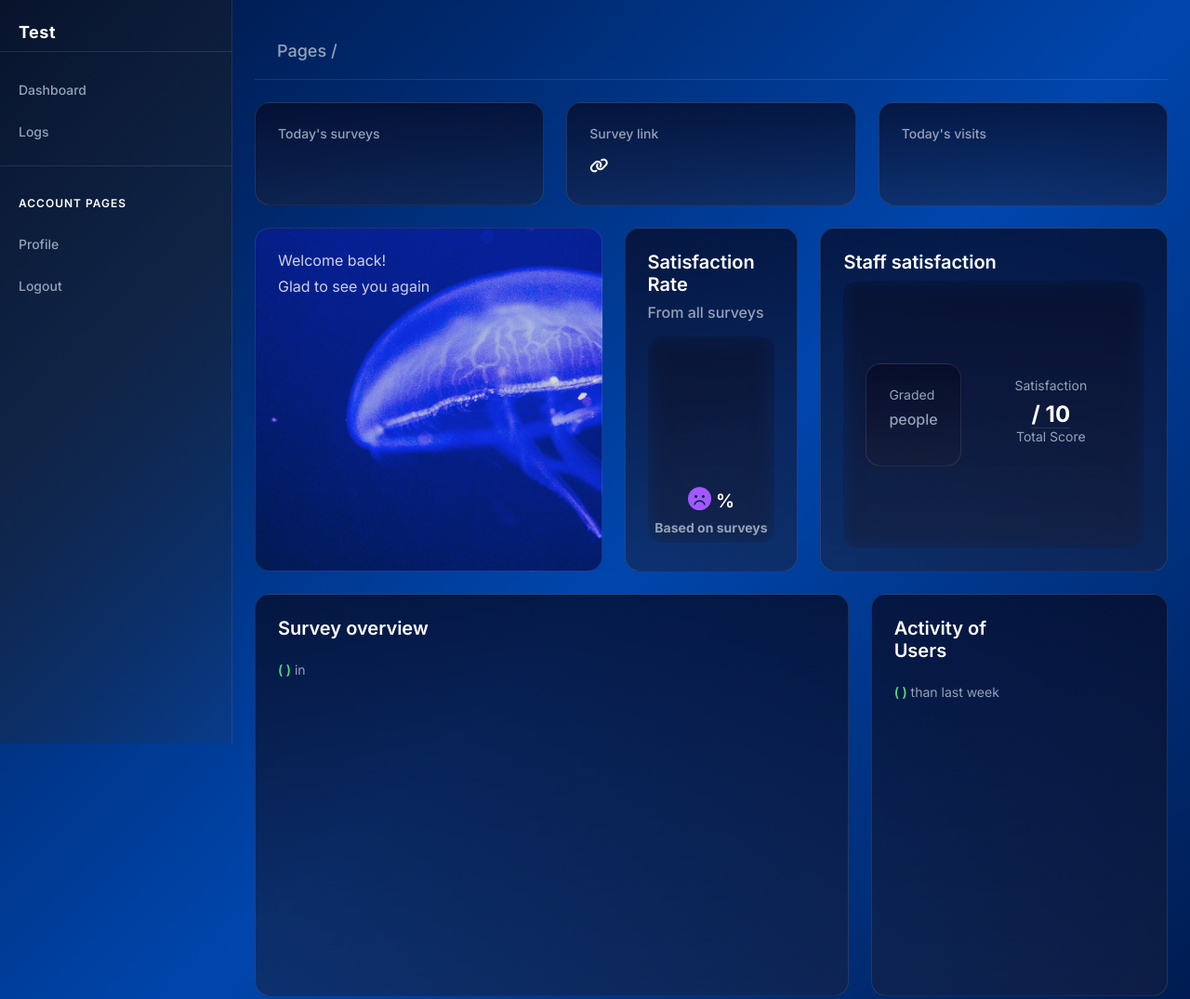
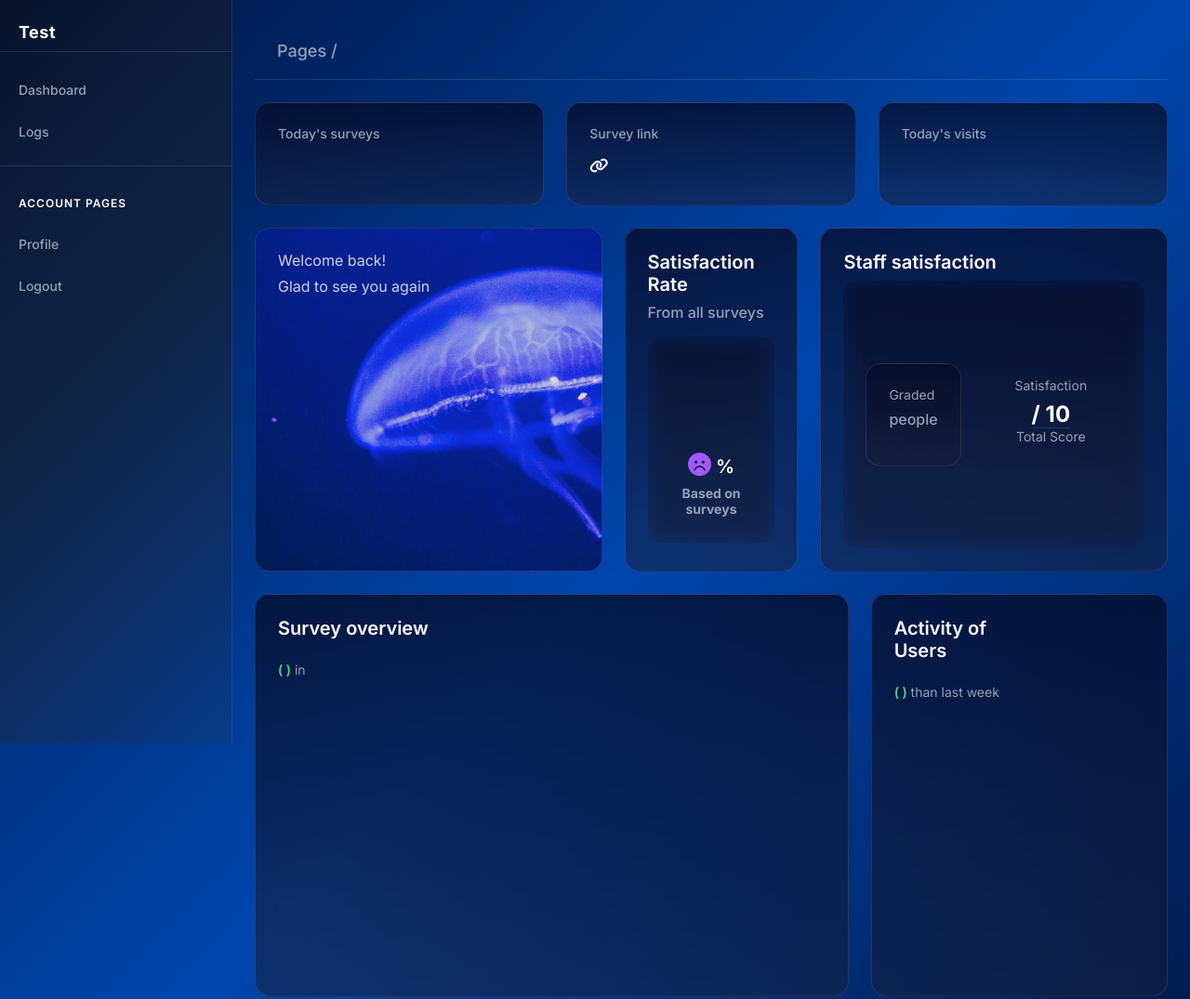
Before and after one commit to daneedev/CB-Internship, a website: page src/views/dashboard/dashboard.html in a window 1280 px wide. Shown: the top 1075 px of the page at 93% size. Drawn offline with nearby package versions, Linux system fonts and the light colour scheme; files that its build step writes are made by us from their sources; files whose address does not match are found by name.

Commit message:
padding fix

```diff
--- a/src/public/css/dashboard.css
+++ b/src/public/css/dashboard.css
@@ -197,7 +197,7 @@ section p {
   position: relative;
   border: none;
   background: none;
-  padding: 0;
+  padding: 0 10px 20px 10px;
 }
 #satGraph i {
   font-size: 25px;
```
